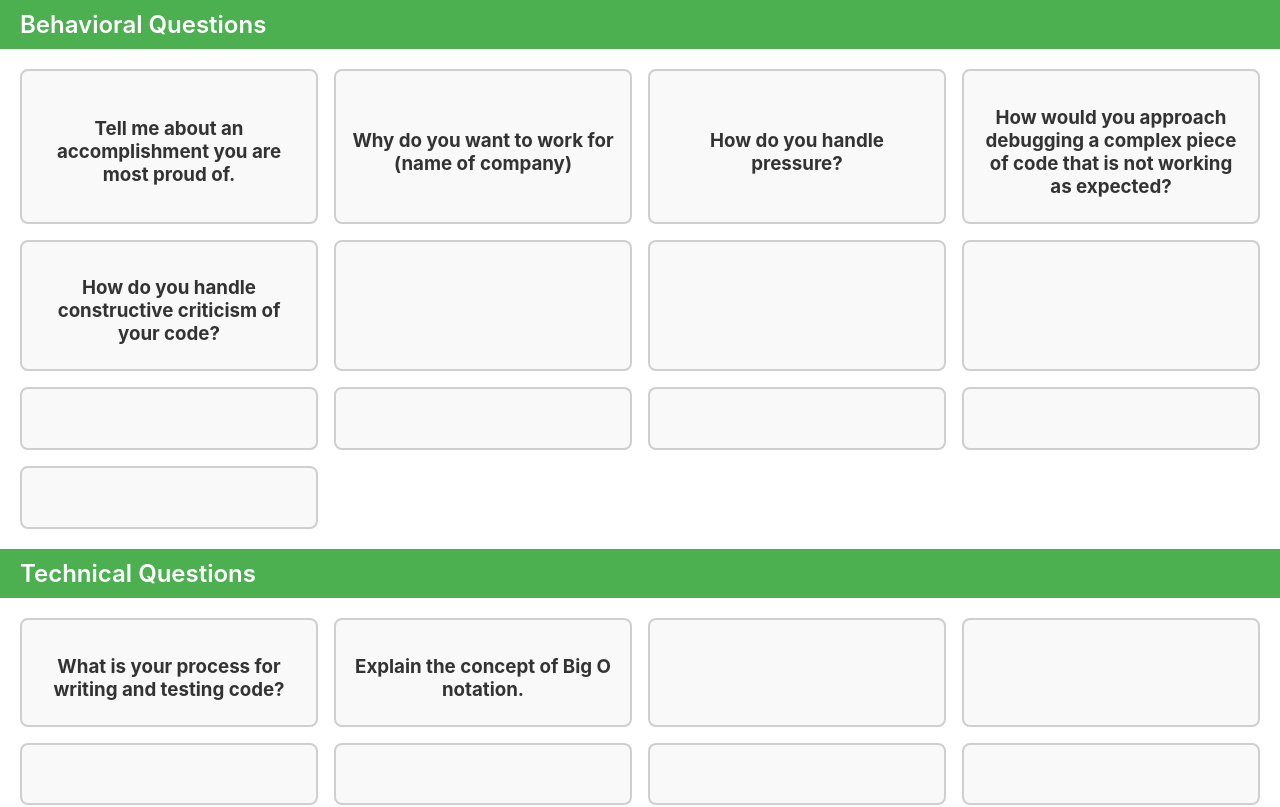
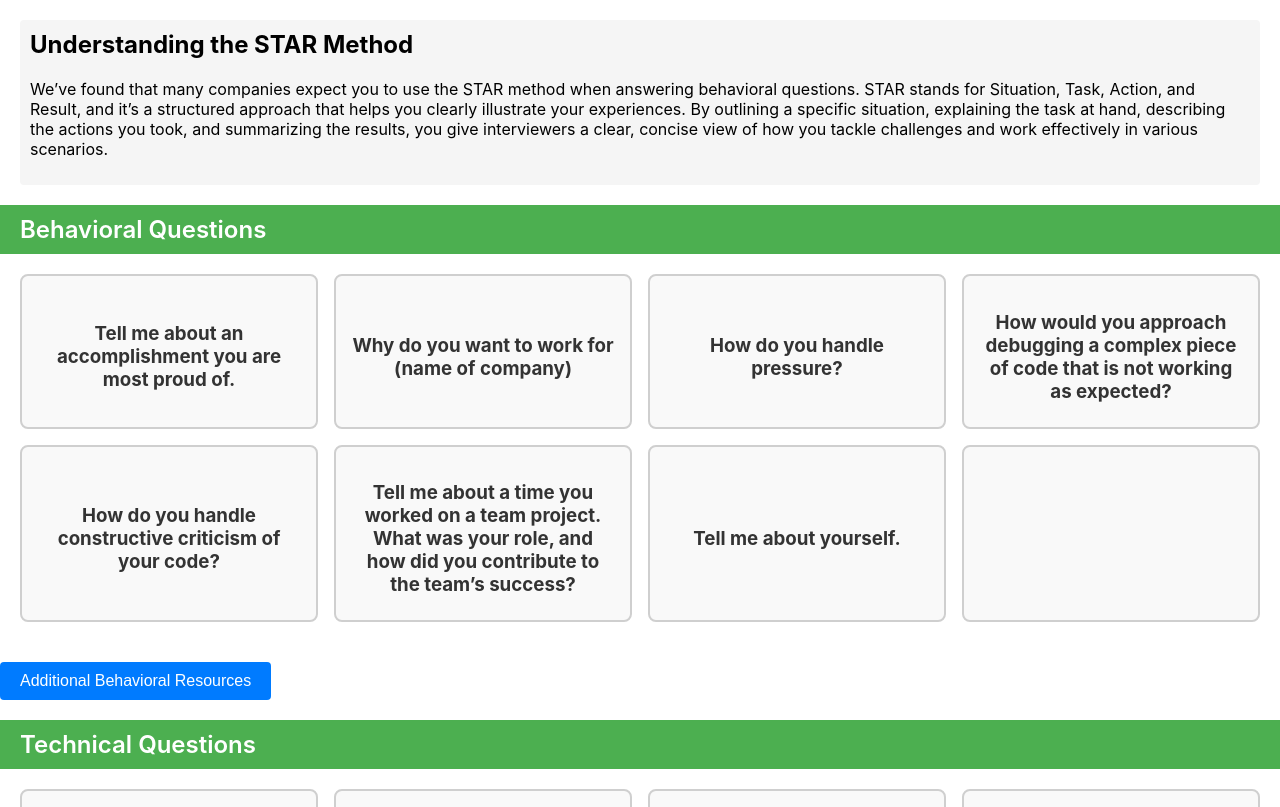
Before and after one commit to Alisa-Haniff/MockInterviewQ-A, a React (Create React App) app in the folder my-qa-cards/: page / in a window 1280 px wide. Shown: the top 807 px of the page. Built offline with nearby package versions, Linux system fonts and the light colour scheme.

Commit message:
add drop down tab for links

```diff
--- a/my-qa-cards/src/App.css
+++ b/my-qa-cards/src/App.css
@@ -16,3 +16,13 @@
   font-size: 1.5rem;
   font-weight: 600;
 }
+.star-intro {
+  margin: 20px;
+  padding: 10px;
+  background-color: #f5f5f5; /* Just an example color */
+  border-radius: 4px;
+}
+
+.star-intro h2 {
+  margin-top: 0;
+}
--- a/my-qa-cards/src/App.js
+++ b/my-qa-cards/src/App.js
@@ -2,15 +2,53 @@
 import React from 'react';
 import './App.css';
 import QACards from './QACards';
+import ResourceDropdown from './ResourceDropdown';
 
 function App() {
+  // Example resource arrays for each category
+  const behavioralResources = [
+    { title: 'Behavioral Tips Article', link: 'https://example.com/behavioral-tips' },
+    { title: 'STAR Method Guide', link: 'https://example.com/star-method' },
+  ];
+
+  const technicalResources = [
+    { title: 'Data Structures Overview', link: 'https://example.com/data-structures' },
+    { title: 'System Design Basics', link: 'https://example.com/system-design' },
+  ];
+
   return (
     <div className="App">
+
+      {/* Intro paragraph explaining the STAR method */}
+      <section className="star-intro">
+        <h2>Understanding the STAR Method</h2>
+        <p>
+          We’ve found that many companies expect you to use the STAR method when answering
+          behavioral questions. STAR stands for Situation, Task, Action, and Result, and it’s
+          a structured approach that helps you clearly illustrate your experiences. By outlining
+          a specific situation, explaining the task at hand, describing the actions you took, and
+          summarizing the results, you give interviewers a clear, concise view of how you tackle
+          challenges and work effectively in various scenarios.
+        </p>
+      </section>
+
       <h1 className="category-title">Behavioral Questions</h1>
       <QACards category="Behavioral" />
 
+      {/* Dropdown for Additional Behavioral Resources */}
+      <ResourceDropdown
+        label="Additional Behavioral Resources"
+        resources={behavioralResources}
+      />
+
       <h1 className="category-title">Technical Questions</h1>
       <QACards category="Technical" />
+
+      {/* Dropdown for Additional Technical Resources */}
+      <ResourceDropdown
+        label="Additional Technical Resources"
+        resources={technicalResources}
+      />
     </div>
   );
 }
--- /dev/null
+++ b/my-qa-cards/src/ResourceDropdown.css
@@ -0,0 +1,35 @@
+.resource-dropdown {
+    margin: 20px 0;
+    position: relative;
+    display: inline-block;
+  }
+
+  .dropdown-button {
+    background-color: #007bff;
+    color: #fff;
+    padding: 10px 20px;
+    border: none;
+    border-radius: 4px;
+    cursor: pointer;
+    font-size: 1rem;
+  }
+
+  .dropdown-content {
+    position: absolute;
+    background-color: #f1f1f1;
+    min-width: 180px;
+    box-shadow: 0 8px 16px rgba(0,0,0,0.2);
+    padding: 12px 16px;
+    z-index: 1;
+  }
+
+  .dropdown-content a {
+    display: block;
+    padding: 8px 0;
+    color: #000;
+    text-decoration: none;
+  }
+
+  .dropdown-content a:hover {
+    background-color: #ddd;
+  }
--- /dev/null
+++ b/my-qa-cards/src/ResourceDropdown.js
@@ -0,0 +1,30 @@
+// src/ResourceDropdown.js
+import React, { useState } from 'react';
+import './ResourceDropdown.css'; // optional styling
+
+function ResourceDropdown({ label, resources }) {
+  const [isOpen, setIsOpen] = useState(false);
+
+  const toggleDropdown = () => {
+    setIsOpen((prevState) => !prevState);
+  };
+
+  return (
+    <div className="resource-dropdown">
+      <button onClick={toggleDropdown} className="dropdown-button">
+        {label}
+      </button>
+      {isOpen && (
+        <div className="dropdown-content">
+          {resources.map((resource, index) => (
+            <a key={index} href={resource.link} target="_blank" rel="noopener noreferrer">
+              {resource.title}
+            </a>
+          ))}
+        </div>
+      )}
+    </div>
+  );
+}
+
+export default ResourceDropdown;
--- a/my-qa-cards/src/data.js
+++ b/my-qa-cards/src/data.js
@@ -4,7 +4,7 @@ export const qaData = [
   {
     category: 'Behavioral',
     question: 'Tell me about an accomplishment you are most proud of.',
-    answer: 'I am proud of completing my capstone project, where I developed a [specific project]. It required applying skills I had just learned and collaborating with a team to meet a challenging deadline.'
+    answer: 'I am proud of completing my capstone project, where I developed a [specific project]. It required applying skills I had just learned and collaborating with a team to meet a challenging deadline.  I helped break down the project into clear milestones, and I coordinated regular check-ins to ensure everyone stayed on track. I also took the initiative to research and integrate new frameworks and best practices into our project, guiding my teammates in their implementation. We successfully completed the capstone project on time, met all requirements, and even exceeded our professor’s expectations. This experience reinforced my ability to quickly apply newly acquired skills, collaborate effectively under pressure, and deliver a high-quality product—all of which made it one of my proudest accomplishments.'
   },
   {
     category: 'Behavioral',
@@ -14,7 +14,7 @@ export const qaData = [
   {
     category: 'Behavioral',
     question: 'How do you handle pressure?',
-    answer: 'During finals week, I had multiple deadlines to meet. I prioritized tasks, focused on one thing at a time, and reminded myself to stay calm, which helped me complete everything successfully.'
+    answer: 'During finals week, I had multiple important deadlines for exams and projects all happening around the same time. My goal was to complete each assignment thoroughly and on time, while also keeping stress levels in check. I started by listing out all my deadlines and prioritizing them based on their due dates and level of difficulty. Then, I worked on each task step-by-step rather than juggling everything at once, which helped me stay focused. I also built in brief breaks to clear my mind and practiced staying calm through quick mindfulness exercises. By staying organized, prioritizing effectively, and maintaining my composure, I was able to complete all my projects and exams successfully. This approach not only helped me meet my deadlines but also ensured I produced quality work under pressure.'
   },
   {
     category: 'Behavioral',
@@ -28,44 +28,20 @@ export const qaData = [
   },
   {
     category: 'Behavioral',
-    question: '',
-    answer: ''
+    question: 'Tell me about a time you worked on a team project. What was your role, and how did you contribute to the team’s success?',
+    answer: 'In school I often had to work on group projects. Recently I had a group project with a tight deadline and we noticed one of our teammates was consistently behind on their tasks, which started to impact our overall progress. To address this, I proposed holding weekly check-ins so that everyone could share updates and address any roadblocks early. I also created a simple task tracker—a spreadsheet that listed each person’s responsibilities, deadlines, and any issues that arose. This helped us maintain visibility on everyone’s progress. By implementing these check-ins and using the task tracker, we were able to spot problems sooner, offer help where needed, and keep the project on schedule. In the end, we delivered our assignment on time and received positive feedback from the professor on our teamwork and organization.'
+  },
+  {
+    category: 'Behavioral',
+    question: 'Tell me about yourself. ',
+    answer: 'I’m currently a college student majoring in Computer Science. I’ve always been fascinated by technology and how it can solve real-world problems, which led me to learn different programming languages and work on group projects. I really enjoy collaborating with others—whether it’s brainstorming new ideas or debugging code—because I find that teamwork often sparks creativity. Now, as I’m starting my career, I’m eager to keep learning and growing my skill set. I believe that staying curious and adaptable will help me contribute effectively to any team and tackle new challenges head-on.'
   },
   {
     category: 'Behavioral',
     question: '',
     answer: ''
   },
-  {
-    category: 'Behavioral',
-    question: '',
-    answer: ''
-  },
-  {
-    category: 'Behavioral',
-    question: '',
-    answer: ''
-  },
-  {
-    category: 'Behavioral',
-    question: '',
-    answer: ''
-  },
-  {
-    category: 'Behavioral',
-    question: '',
-    answer: ''
-  },
-  {
-    category: 'Behavioral',
-    question: '',
-    answer: ''
-  },
-  {
-    category: 'Behavioral',
-    question: '',
-    answer: ''
-  },
+
   {
     category: 'Technical',
     question: 'What is your process for writing and testing code? ',
@@ -121,19 +97,6 @@ export const qaData = [
     question: '',
     answer: ''
   },
-  {
-    category: 'Technical',
-    question: '',
-    answer: ''
-  },
-  {
-    category: 'Technical',
-    question: '',
-    answer: ''
-  },{
-    category: 'Technical',
-    question: '',
-    answer: ''
-  },
+
 
 ];
```
